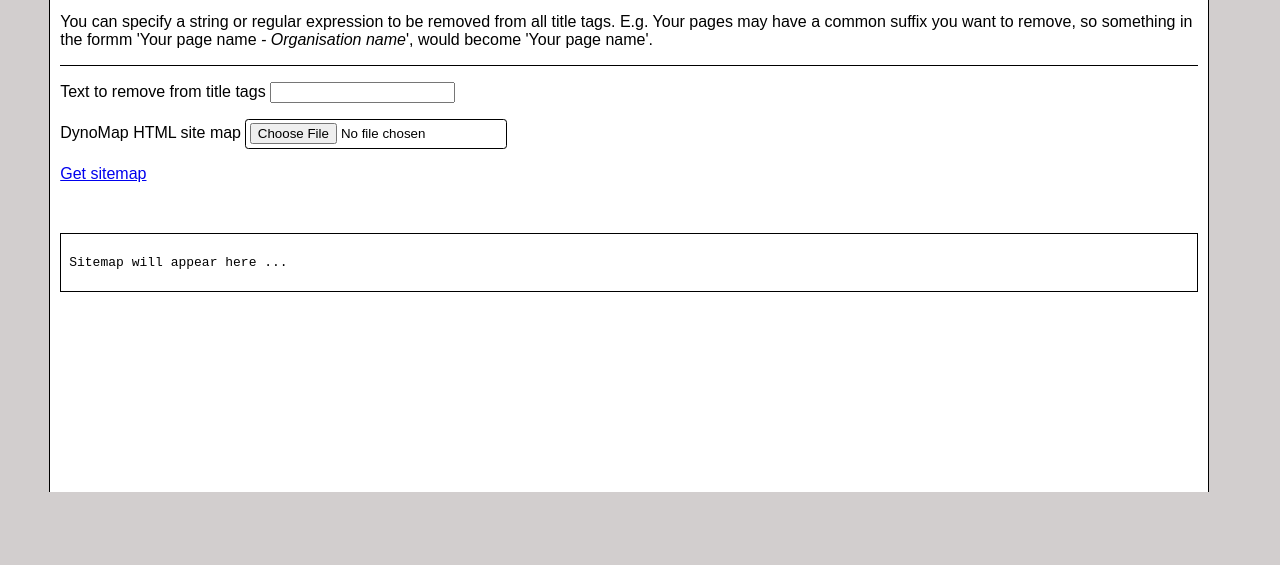
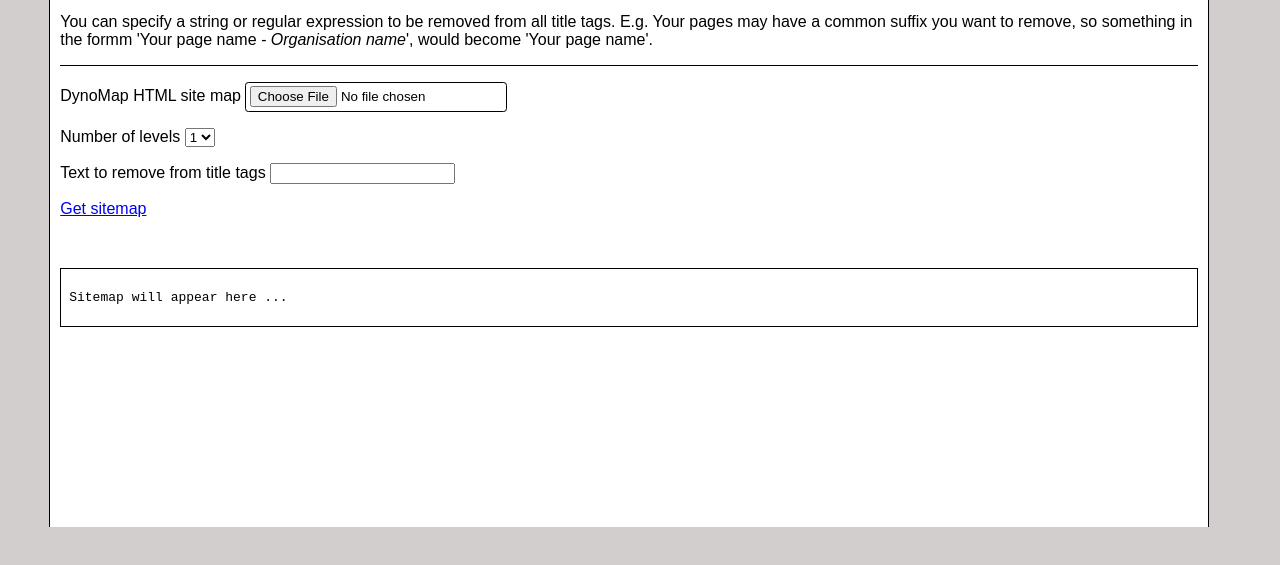
Before and after one commit to nullish/dynomap2treejack, a plain HTML site: page index.html in a window 1280 px wide. Shown: the part 119-684 px from the top of the page. Drawn offline with Linux system fonts and the light colour scheme.

Commit message:
Option to restrict max level

```diff
--- a/assets/dynomap2treejack.js
+++ b/assets/dynomap2treejack.js
@@ -10,14 +10,15 @@
 			const text = event.target.result;
 			const sitemap = document.implementation.createHTMLDocument("Sitemap").documentElement;
 			sitemap.innerHTML = text;
-            // document.querySelector(".element_on_main_page").textContent = otherDoc.querySelector(".awesome_external_element").textContent;
       const siteLinks = sitemap.getElementsByTagName("a");
       const removeText = document.getElementById("remove-text").value;
       console.log(removeText);
       let linkList = "";
+      const maxLevel = document.getElementById("levels").value;
       for (let e of siteLinks) {
        let linkClass = e.getAttribute("class");
        let level = linkClass.match(/[0-9]{1,}/)[0];
+       if (level <= maxLevel) {
          let linkIndent = "";
          for (let i = 0; i < level; i++) {
           linkIndent += "\t";
@@ -28,6 +29,7 @@
           linkName = linkName.replace(rx, '');
         }
         linkList += `${linkIndent}${linkName}\n`;
+      }
     }
     document.getElementById("node-list").innerText = linkList;
     document.getElementById("copy-text").setAttribute("style", "visibility:visible");
--- a/index.html
+++ b/index.html
@@ -15,12 +15,22 @@
 			</p>
 			<form name="sitemap-handler" class="sitemap-handler">
 				<div class="fel">
+					<label for="fi">DynoMap HTML site map</label>
+					<input type="file" name="fi" id="fi" /><br>
+				</div>
+				<div class="fel">
+					<label for="levels">Number of levels</label>
+					<select name="levels" id="levels">
+						<option value="1">1</option>
+						<option value="2">2</option>
+						<option value="3">3</option>
+						<option value="4">4</option>
+						<option value="5">5</option>
+					</select>
+				</div>
+				<div class="fel">
 					<label for="remove-text">Text to remove from title tags</label>
 					<input type="text" name="remove-text" id="remove-text"><br>
-				</div>
-				<div class="fel">
-					<label for="fi">DynoMap HTML site map</label>
-					<input type="file" name="fi" id="fi" /><br>
 				</div>
 				<a href="#" class="get-sitemap" >Get sitemap</a>
 				<a href="#" id="copy-text">Copy to clipboard</a>
```
Lines whose indentation alone changed are shown as unchanged.
